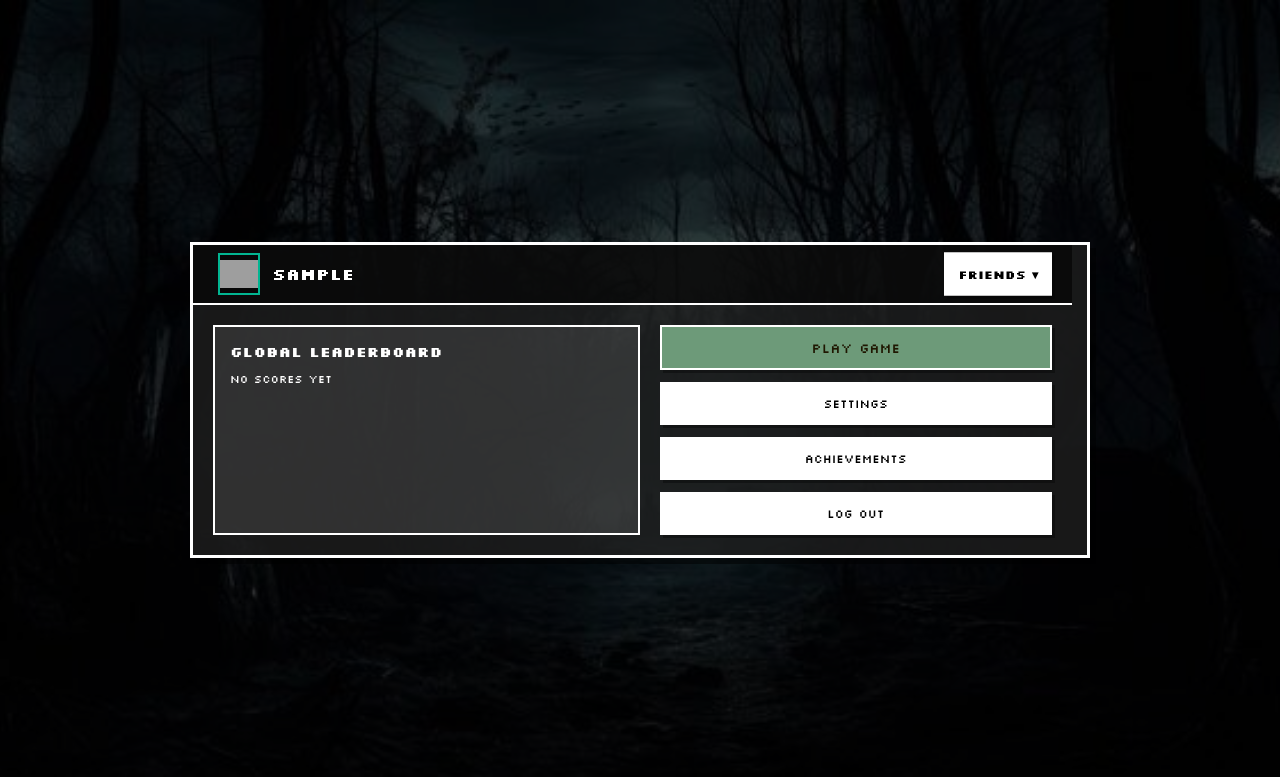
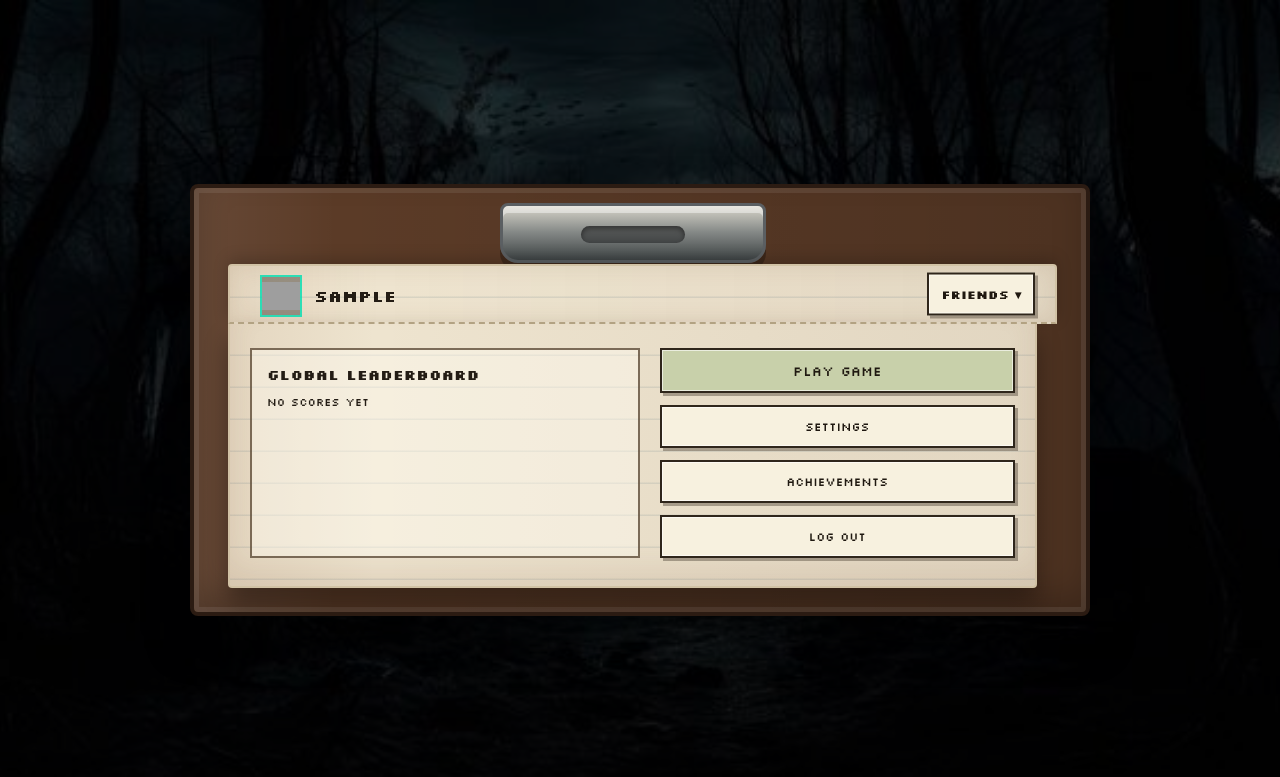
Before and after one commit to faiyazkabir3/CITS3403_Project_JYCF, a Flask app: page /main_menu in a window 1280 px wide. Shown: the top 777 px of the page. Run offline with Flask 3, Linux system fonts and the light colour scheme; the visitor is signed in with stand-in values (Sample User, id 1); data comes from the database, SQL or seed files in the repository; data that the repository does not hold is empty; parts of the project's set-up code (start-up, migrations or seed data) failed here and were passed over; some libraries are stand-ins or nearby versions; grey boxes are pictures that could not be loaded.

Commit message:
playing around with the vibe of the game

```diff
--- a/static/css/global.css
+++ b/static/css/global.css
@@ -203,9 +203,51 @@ body::before {
 }
 
 .menu-page .menu-container {
+  position: relative;
+  padding: 76px 24px 24px;
   max-height: calc(100dvh - 32px);
   overflow-y: auto;
   scrollbar-gutter: stable;
+  background:
+    linear-gradient(90deg, rgba(255, 255, 255, 0.07), transparent 16%, rgba(0, 0, 0, 0.16) 100%),
+    #5b3b27;
+  border: 4px solid #2b1b12;
+  border-radius: 8px;
+  box-shadow:
+    0 22px 42px rgba(0, 0, 0, 0.58),
+    inset 0 0 0 5px rgba(255, 255, 255, 0.08),
+    inset 0 -16px 34px rgba(0, 0, 0, 0.22);
+}
+
+.menu-page .menu-container::before {
+  content: "";
+  position: absolute;
+  top: 15px;
+  left: 50%;
+  width: min(260px, 52%);
+  height: 54px;
+  transform: translateX(-50%);
+  border: 3px solid #5b5f62;
+  border-radius: 8px 8px 18px 18px;
+  background: linear-gradient(180deg, #d8d5ca 0%, #858987 48%, #3f4445 100%);
+  box-shadow:
+    0 8px 0 rgba(0, 0, 0, 0.28),
+    inset 0 7px 0 rgba(255, 255, 255, 0.42);
+  z-index: 0;
+}
+
+.menu-page .menu-container::after {
+  content: "";
+  position: absolute;
+  top: 38px;
+  left: 50%;
+  width: min(104px, 22%);
+  height: 17px;
+  transform: translateX(-50%);
+  border-radius: 999px;
+  background: rgba(12, 14, 15, 0.42);
+  box-shadow: inset 0 3px 5px rgba(0, 0, 0, 0.44);
+  z-index: 0;
 }
 
 .menu-page .top-bar,
@@ -218,6 +260,24 @@ body::before {
   background: rgba(0, 0, 0, 0.6);
 }
 
+.menu-page .top-bar {
+  position: relative;
+  z-index: 1;
+  margin: 0 10px;
+  padding: 16px 20px 12px;
+  border: 2px solid #d1c2a5;
+  border-bottom: 2px dashed #b7a686;
+  border-radius: 4px 4px 0 0;
+  background:
+    repeating-linear-gradient(180deg, transparent 0 30px, rgba(70, 103, 120, 0.13) 31px 32px),
+    linear-gradient(90deg, rgba(137, 91, 57, 0.1), transparent 18%, rgba(83, 51, 30, 0.08)),
+    #eee4cf;
+  color: #231c14;
+  box-shadow:
+    0 -5px 15px rgba(0, 0, 0, 0.18),
+    inset 0 0 22px rgba(116, 74, 45, 0.12);
+}
+
 .menu-page .operator-bar {
   display: flex;
   align-items: center;
@@ -225,7 +285,7 @@ body::before {
 }
 
 .menu-page .operator-name {
-  color: var(--text-primary);
+  color: #231c14;
 }
 
 .menu-page .logo {
@@ -234,19 +294,35 @@ body::before {
 
 .menu-page .version {
   font-size: 0.7rem;
+  color: #46392a;
 }
 
 .menu-page .menu-content {
+  position: relative;
+  z-index: 1;
   display: flex;
   gap: 20px;
-  padding: 20px;
+  margin: 0 10px;
+  padding: 24px 20px 28px;
+  border: 2px solid #d1c2a5;
+  border-top: 0;
+  border-radius: 0 0 4px 4px;
+  background:
+    repeating-linear-gradient(180deg, transparent 0 30px, rgba(70, 103, 120, 0.13) 31px 32px),
+    linear-gradient(90deg, rgba(137, 91, 57, 0.1), transparent 18%, rgba(83, 51, 30, 0.08)),
+    #eee4cf;
+  color: #231c14;
+  box-shadow:
+    0 16px 24px rgba(0, 0, 0, 0.32),
+    inset 0 -18px 28px rgba(116, 74, 45, 0.11);
 }
 
 .menu-page .leaderboard {
   flex: 1;
   padding: 15px;
-  border: var(--panel-border);
-  background: rgba(255, 255, 255, 0.1);
+  border: 2px solid rgba(77, 57, 37, 0.72);
+  background: rgba(255, 252, 242, 0.42);
+  color: #231c14;
 }
 
 .menu-page .leaderboard h2 {
@@ -271,21 +347,21 @@ body::before {
 
 .menu-page .leaderboard a,
 .menu-page .leaderboard-name {
-  color: var(--text-primary);
+  color: #231c14;
   text-decoration: none;
 }
 
 .menu-page .leaderboard a:hover {
-  color: #00ffcc;
+  color: #5c1b18;
 }
 
 .menu-page .leaderboard-name-current {
-  color: var(--accent-gold);
+  color: #7c4a11;
 }
 
 .leaderboard-summary {
   margin: 0 0 10px;
-  color: var(--accent-gold);
+  color: #7c4a11;
   font-size: 0.65rem;
 }
 
@@ -321,12 +397,26 @@ body::before {
   transition: 0.15s ease;
 }
 
+.menu-page button {
+  border: 2px solid #2f261b;
+  background: #f7f1df;
+  color: #1f1810;
+  box-shadow:
+    3px 3px 0 rgba(47, 38, 27, 0.36),
+    inset 0 0 0 1px rgba(255, 255, 255, 0.62);
+}
+
 .menu-page button:hover,
 .achievements-page button:hover {
   background: #000000;
   color: var(--text-primary);
 }
 
+.menu-page button:hover {
+  background: #2f261b;
+  color: #f7f1df;
+}
+
 .menu-page button:active,
 .achievements-page button:active {
   transform: translate(2px, 2px);
@@ -334,8 +424,8 @@ body::before {
 }
 
 .menu-page .play-btn {
-  background: #6d9a79;
-  color: #1f1600;
+  background: #c8d0aa;
+  color: #1f1810;
   font-size: 0.85rem;
 }
 
```
